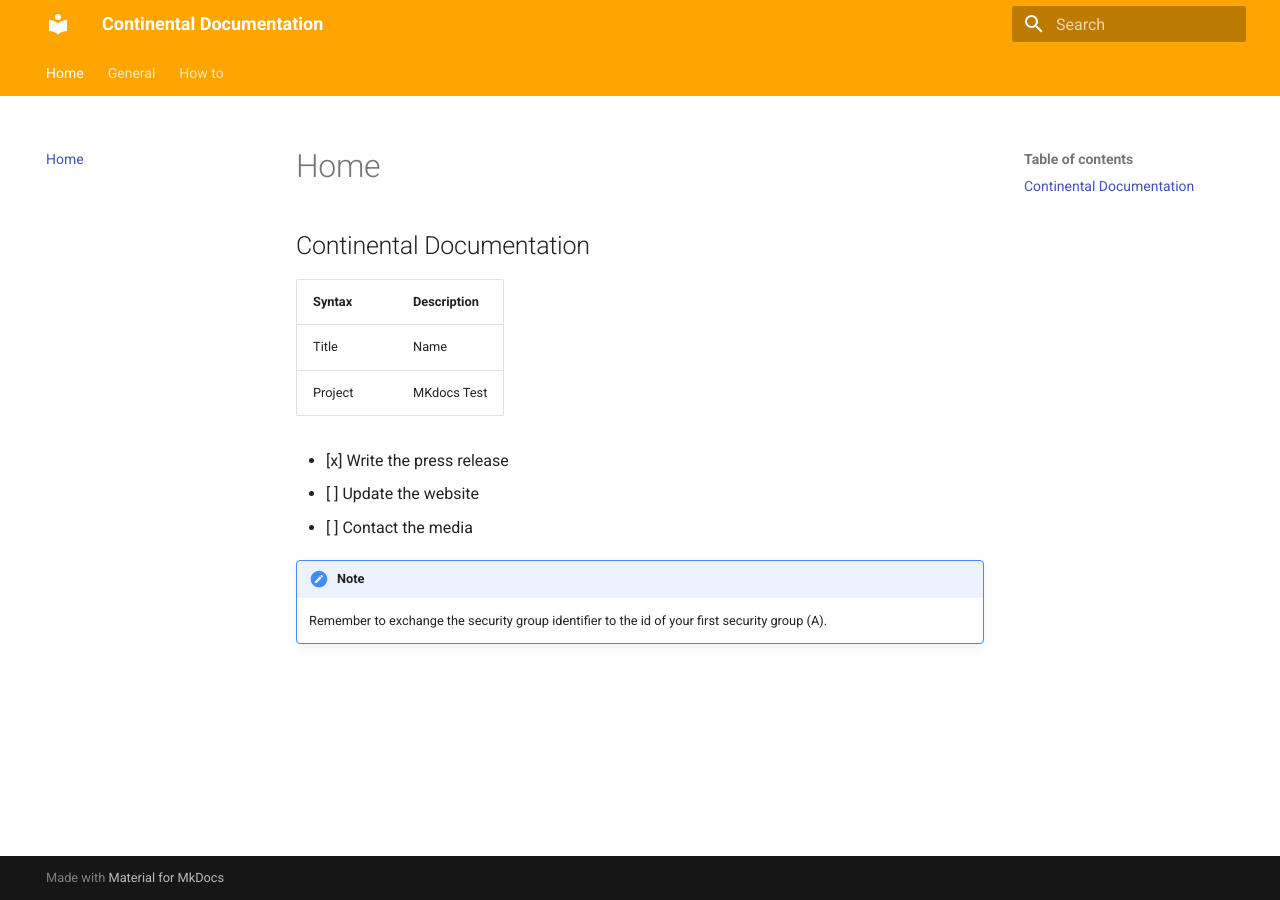
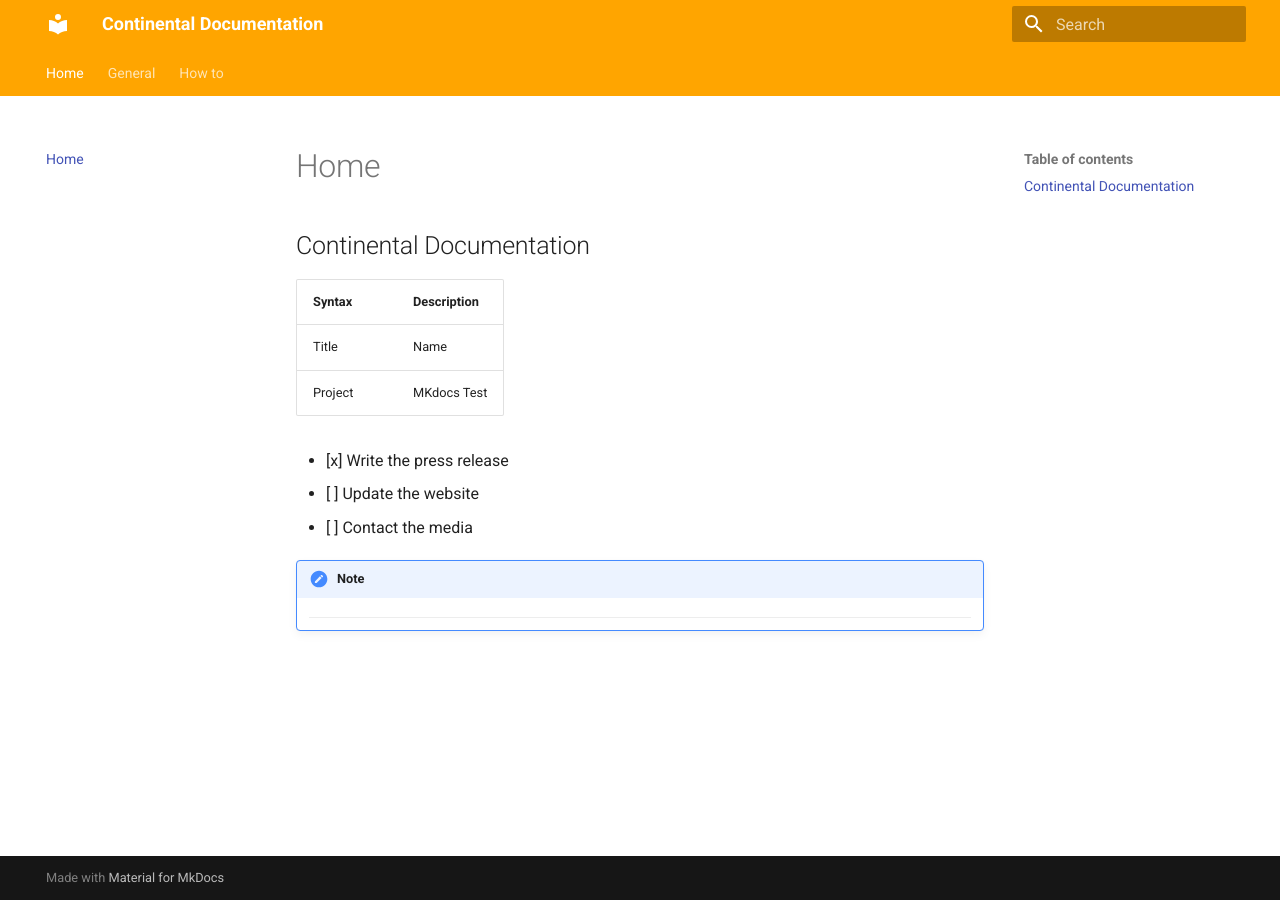
Before and after one commit to Sharbal-Shuker/mkdocs_test, an MkDocs documentation site: the page built from docs/index.md, in a window 1280 px wide. Built offline with MkDocs 1.6.1 and Material for MkDocs 9.7.7, drawn with Linux system fonts in a browser that asks for light colours.

Commit message:
Update index.md

```diff
--- a/docs/index.md
+++ b/docs/index.md
@@ -13,4 +13,4 @@
 
 
 !!! note
-     Remember to exchange the security group identifier to the id of your first security group (A).
+    ---
```
